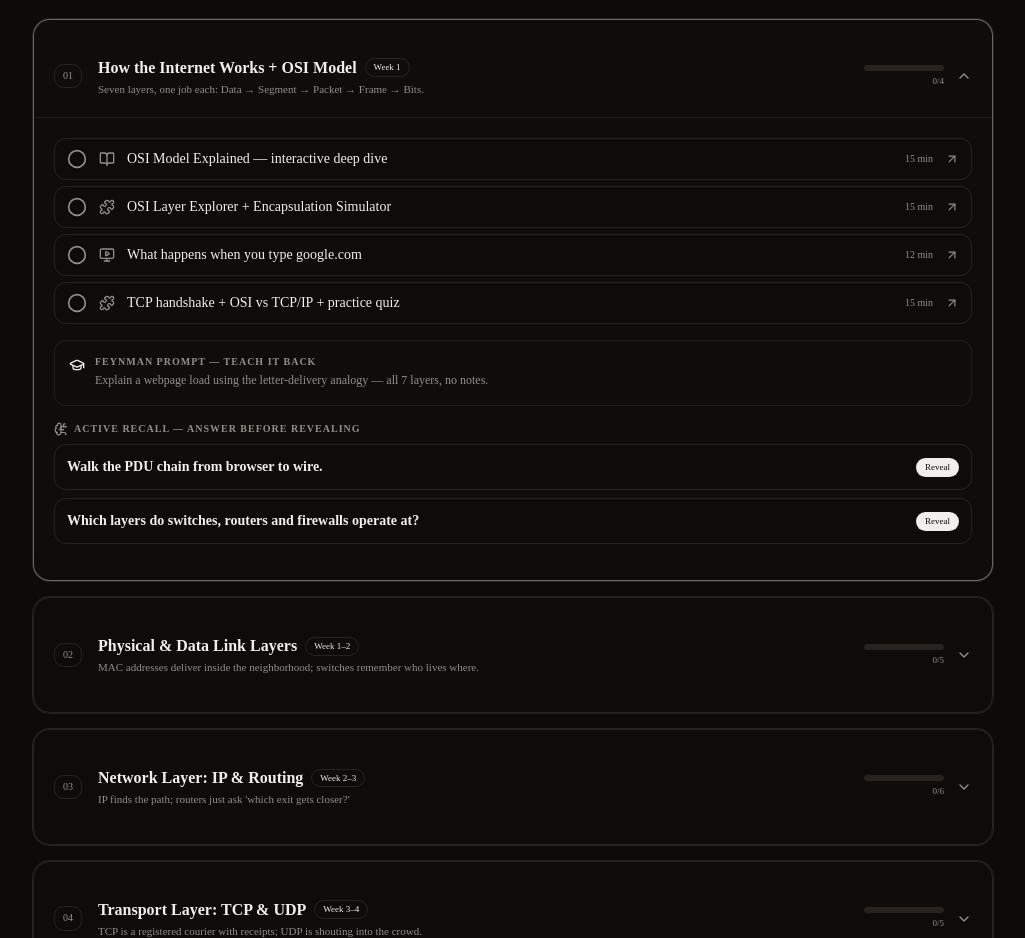
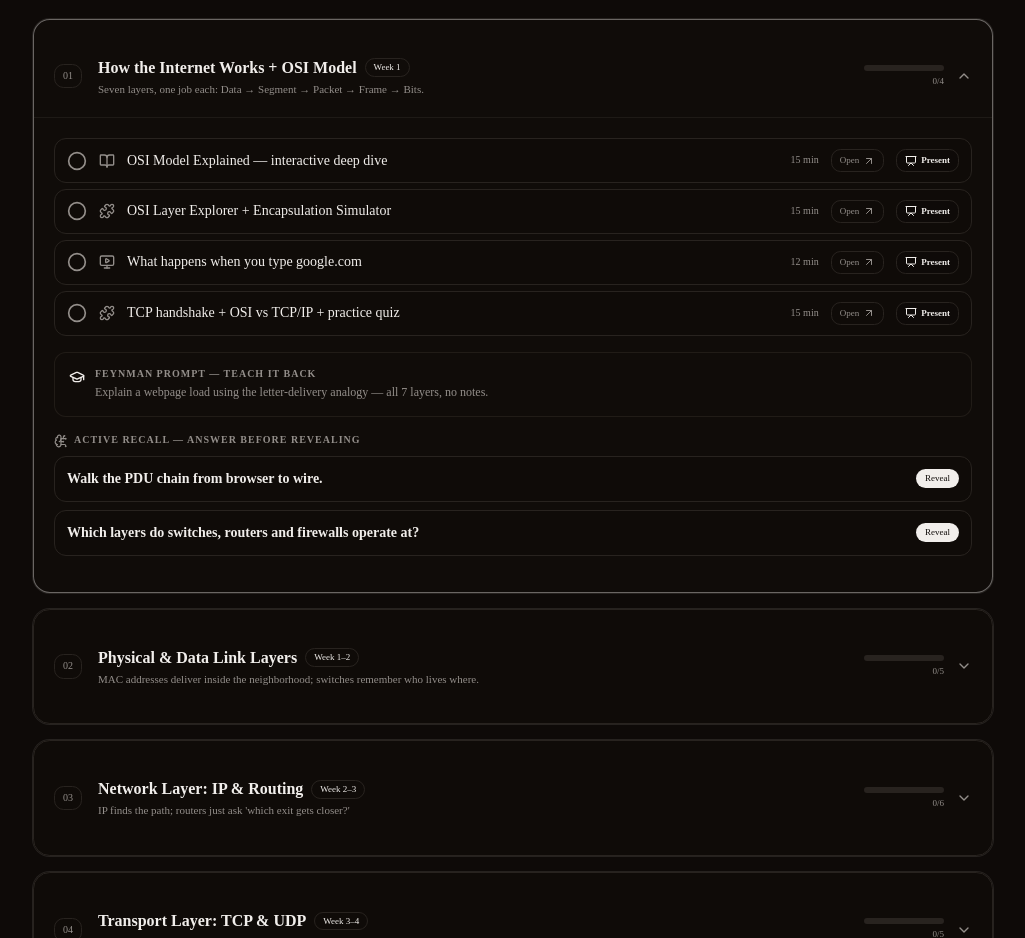
Before and after one commit to stack-shade/stack-shade.github.io, a Next.js app: page /courses/computer-networks in a window 1280 px wide. Shown: the part 1740-2678 px from the top of the page, without its empty margins (127-1152 px from the left). Built offline with nearby package versions, Linux system fonts and the light colour scheme.

Commit message:
feat(presentations): add Present action to every course lesson

```diff
--- a/src/components/courses/course-study.tsx
+++ b/src/components/courses/course-study.tsx
@@ -1,6 +1,7 @@
 'use client';
 
 import React, { useEffect, useMemo, useState } from "react";
+import Link from "next/link";
 import {
   AlarmClockCheck,
   ArrowUpRight,
@@ -18,6 +19,7 @@ import {
   MonitorPlay,
   PenLine,
   Puzzle,
+  Presentation,
   Repeat,
   RotateCcw,
   Wrench,
@@ -26,6 +28,7 @@ import { Badge } from "@/components/ui/badge";
 import { Button } from "@/components/ui/button";
 import { Card, CardContent } from "@/components/ui/card";
 import { Course, Lesson, courseStats } from "@/lib/courses-data";
+import { presentationLessonSlug } from "@/lib/course-presentation";
 import {
   CourseProgress,
   isDue,
@@ -318,17 +321,32 @@ export function CourseStudy({ course }: { course: Course }) {
                               </Badge>
                             )}
                             <span className="font-mono text-[10px] text-muted-foreground shrink-0">{l.duration}</span>
-                            {l.href && <ArrowUpRight className="w-3.5 h-3.5 text-muted-foreground shrink-0" />}
+                            {l.href && (
+                              <a
+                                href={l.href}
+                                aria-label={`Open lesson: ${l.title}`}
+                                className="hidden items-center gap-1 rounded-md border border-border px-2 py-1 text-[9px] font-mono text-muted-foreground transition-colors hover:border-foreground/40 hover:text-foreground sm:inline-flex"
+                                onClick={(e) => e.stopPropagation()}
+                              >
+                                Open
+                                <ArrowUpRight className="h-3 w-3" />
+                              </a>
+                            )}
+                            <Link
+                              href={`/courses/${course.slug}/present/${presentationLessonSlug(mi, li, l.title)}`}
+                              aria-label={`Present: ${l.title}`}
+                              className="inline-flex shrink-0 items-center gap-1 rounded-md border border-border bg-background/50 px-2 py-1 text-[9px] font-bold text-foreground transition-all hover:border-foreground/50 hover:bg-muted"
+                              onClick={(e) => e.stopPropagation()}
+                            >
+                              <Presentation className="h-3 w-3" />
+                              <span className="hidden sm:inline">Present</span>
+                            </Link>
                           </>
                         );
                         const cls = `w-full flex items-center gap-3 border rounded-lg px-3 py-2.5 transition-all duration-200 ${
                           p ? "border-border/50 bg-muted/10" : "border-border bg-background/30 hover:border-foreground/40"
                         }`;
-                        return l.href ? (
-                          <a key={id} href={l.href} className={cls}>
-                            {inner}
-                          </a>
-                        ) : (
+                        return (
                           <div key={id} className={cls}>
                             {inner}
                           </div>
```
